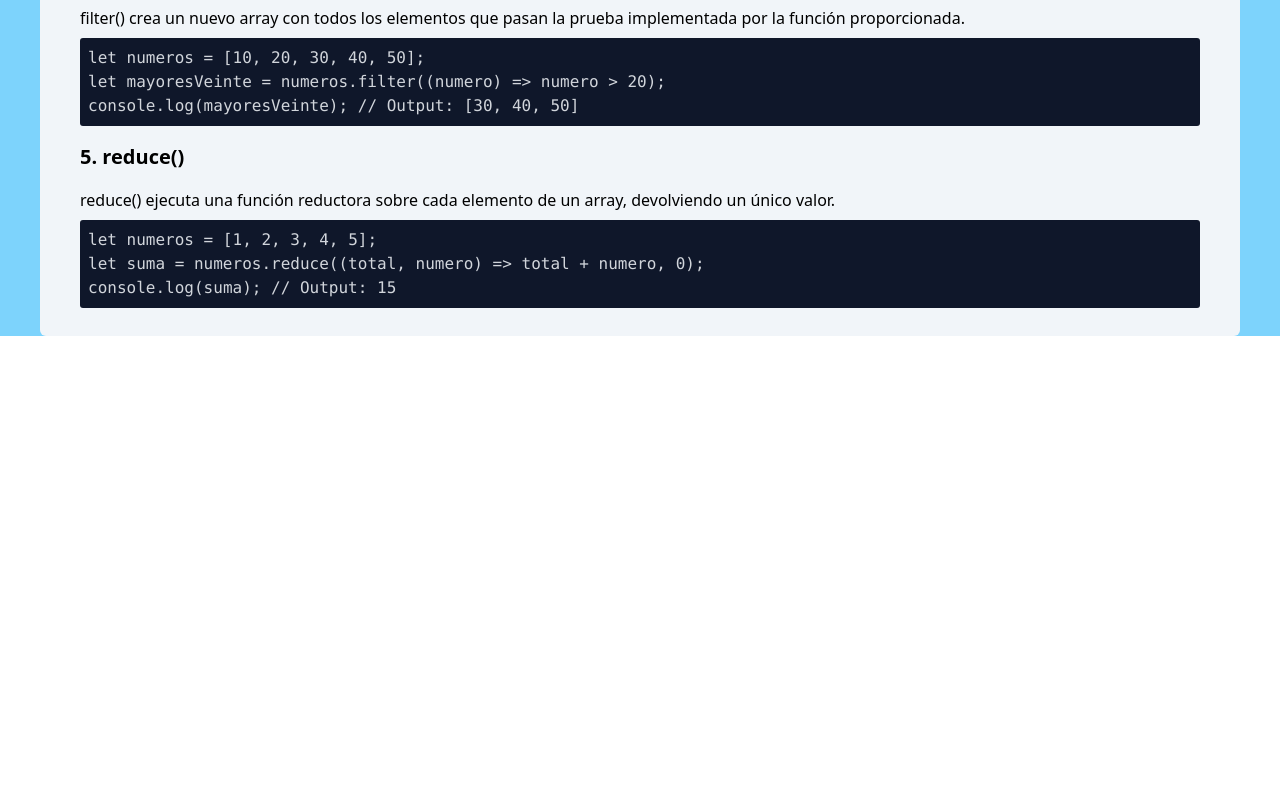
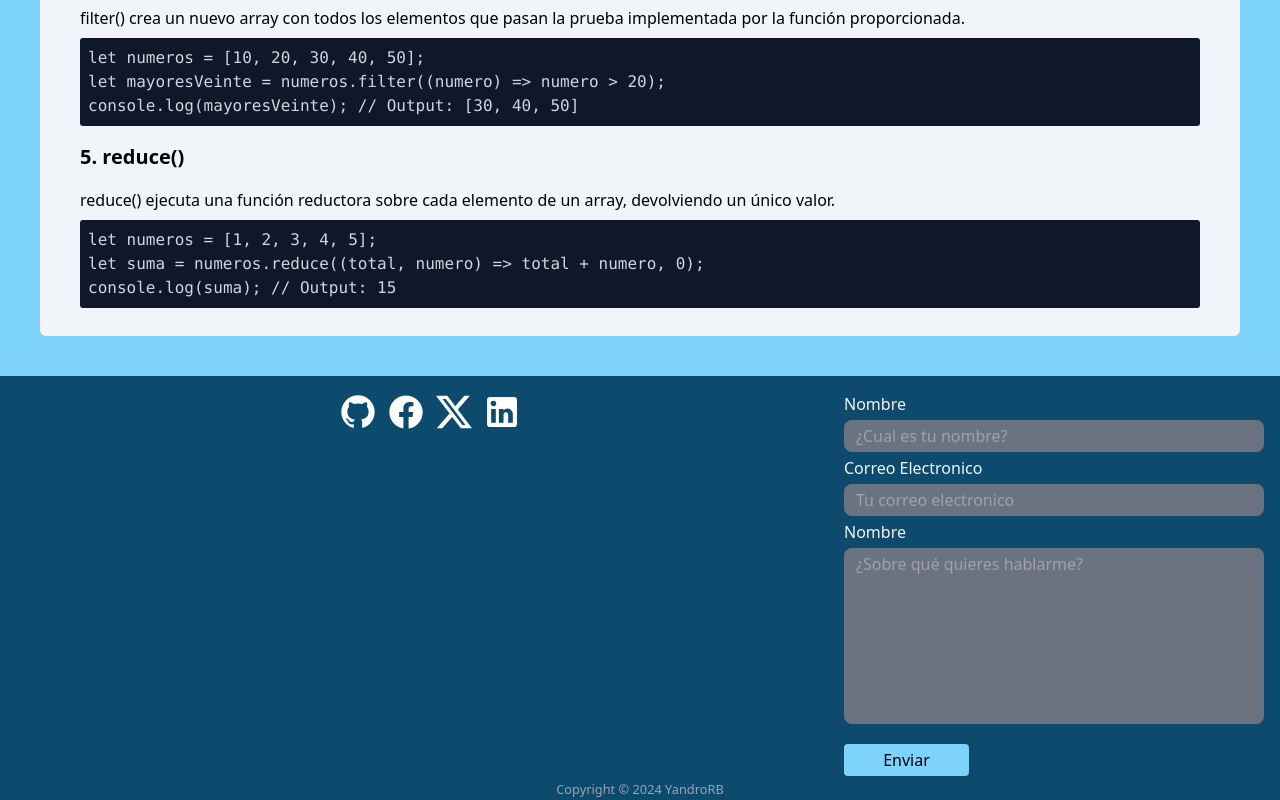
Before and after one commit to YandroRB/Curso-React, a React (Vite) app in the folder projects/PersonalBlog/: page /post/1/1 in a window 1280 px wide. Shown: the part 867-1667 px from the top of the page. Before the commit the page ends 1203 px from the top, so only its background shows below. Built offline with nearby package versions, Linux system fonts and the light colour scheme.

Commit message:
Agregacion del componente FormContact

```diff
--- a/projects/PersonalBlog/src/components/Article.tsx
+++ b/projects/PersonalBlog/src/components/Article.tsx
@@ -6,6 +6,7 @@ import rehypeHighlight from 'rehype-highlight';
 import { usePostList } from '../customs/usePostList';
 import HeaderArticle from './HeaderArticle';
 import './Article.css';
+import Footer from './Footer';
 
 function Article() {
   const { id } = useParams<{ id: string }>();
@@ -30,7 +31,7 @@ function Article() {
   return (
     <div className=" bg-sky-300">
       <HeaderArticle />
-      <div className=" bg-slate-100 mx-3 md:mx-10 rounded-md px-3 pt-9 pb-3 md:px-10 md:pb-5 markdownContainer">
+      <div className=" bg-slate-100 mx-3 mb-10 md:mx-10 rounded-md px-3 pt-9 pb-3 md:px-10 md:pb-5 markdownContainer">
         <div className=" text-gray-500 text-end ">
           <small>
             Publicado por{' '}
@@ -55,6 +56,7 @@ function Article() {
           {mdContent}
         </ReactMarkdown>
       </div>
+      <Footer />
     </div>
   );
 }
```
